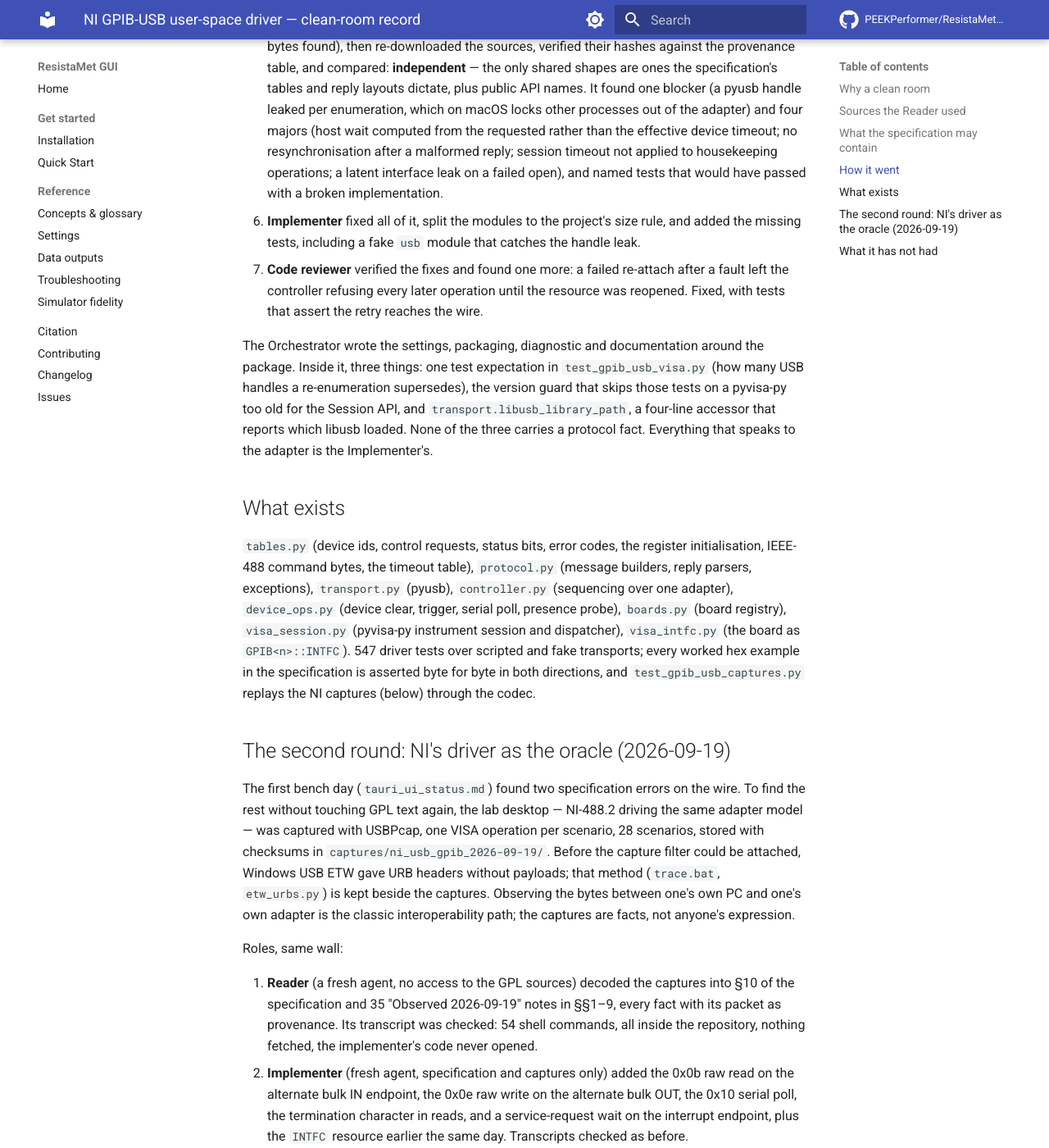
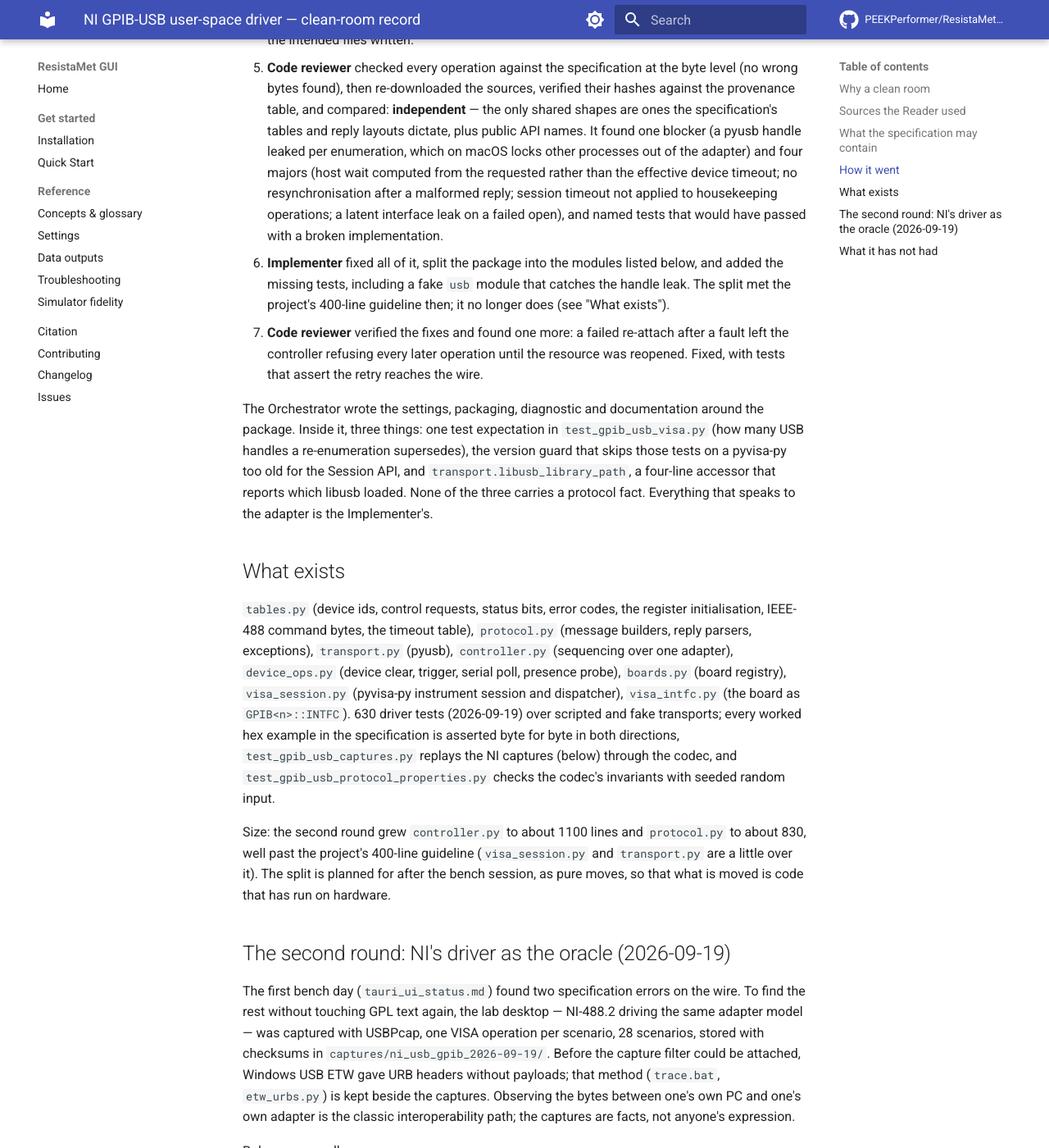
Before and after one commit to PEEKPerformer/ResistaMet-GUI, an MkDocs documentation site: the page built from docs/design/ni_usb_gpib_clean_room.md, in a window 1280 px wide and 1400 px high, scrolled down 2119 px. Shown: the whole window at 82% size. Built offline with MkDocs 1.6.1 and Material for MkDocs 9.7.7, drawn with Linux system fonts in a browser that asks for light colours; comment, search, counter and statistics services are not loaded; some of the changed text lies outside the part shown.

Commit message:
Correct the clean-room record's status, counts and size claim
The header said the driver had not run against a real adapter, above a
paragraph describing the bench day it ran on. The test count was one
round old. "Split the modules to the project's size rule" was true when
written; controller.py is now about 1100 lines, and the record says the
split is planned for after the bench session. The closing paragraph
described the transfer switch as on by default with a flag to turn it
off; it now describes the opt-in switch and why the default changed.

```diff
--- a/docs/design/ni_usb_gpib_clean_room.md
+++ b/docs/design/ni_usb_gpib_clean_room.md
@@ -1,7 +1,9 @@
 # NI GPIB-USB user-space driver — clean-room record
 
-**Status:** implemented and reviewed; not yet run against a real adapter
-**Date:** 2026-09-18
+**Status:** implemented and reviewed. The attach sequence and the framed
+paths ran on a real adapter on 2026-09-18; the instructions taken from NI's
+captures (0x0b, 0x0e, 0x10) and the SRQ wait have not, and are off by default
+**Date:** 2026-09-18, second round 2026-09-19
 **Result:** `resistamet_gui/gpib_usb/` (MIT, like the rest of ResistaMet)
 
 ## Why a clean room
@@ -78,9 +80,10 @@
    resynchronisation after a malformed reply; session timeout not applied
    to housekeeping operations; a latent interface leak on a failed open),
    and named tests that would have passed with a broken implementation.
-6. **Implementer** fixed all of it, split the modules to the project's size
-   rule, and added the missing tests, including a fake `usb` module that
-   catches the handle leak.
+6. **Implementer** fixed all of it, split the package into the modules
+   listed below, and added the missing tests, including a fake `usb` module
+   that catches the handle leak. The split met the project's 400-line
+   guideline then; it no longer does (see "What exists").
 7. **Code reviewer** verified the fixes and found one more: a failed
    re-attach after a fault left the controller refusing every later
    operation until the resource was reopened. Fixed, with tests that assert
@@ -103,10 +106,17 @@
 `device_ops.py` (device clear, trigger, serial poll, presence probe),
 `boards.py` (board registry), `visa_session.py` (pyvisa-py instrument
 session and dispatcher), `visa_intfc.py` (the board as `GPIB<n>::INTFC`).
-547 driver tests over scripted and fake transports; every worked hex
-example in the specification is asserted byte for byte in both directions,
-and `test_gpib_usb_captures.py` replays the NI captures (below) through the
-codec.
+630 driver tests (2026-09-19) over scripted and fake transports; every
+worked hex example in the specification is asserted byte for byte in both
+directions, `test_gpib_usb_captures.py` replays the NI captures (below)
+through the codec, and `test_gpib_usb_protocol_properties.py` checks the
+codec's invariants with seeded random input.
+
+Size: the second round grew `controller.py` to about 1100 lines and
+`protocol.py` to about 830, well past the project's 400-line guideline
+(`visa_session.py` and `transport.py` are a little over it). The split
+is planned for after the bench session, as pure moves, so that what is
+moved is code that has run on hardware.
 
 ## The second round: NI's driver as the oracle (2026-09-19)
 
@@ -160,7 +170,18 @@
 `:TRAC:DATA?`, writes of 2048 and 2049 bytes, a long write to an empty
 address followed by a normal query with no replug, a read and a serial poll
 that time out, the REN modes from the front panel's point of view, and SRQ
-on `*OPC`. Plain reads send the bench-proven bytes; the termination
+on `*OPC`.
+
+Because of that, the new instructions are opt-in. By default every
+transfer, of any size, is a framed 0x0a / 0x0d and the serial poll is the
+IEEE-488.1 command sequence of §5.9: the instructions that ran on the
+bench. pyvisa reads in 20480-byte chunks, so with 0x0b on by default the
+application's first `*IDN?` would have been the first 0x0b ever sent to
+our adapter, in a message sequence no capture shows (0x0c, 0x06 and 0x0b
+as separate messages, under AUXRA 0x81, without NI's bank-2 session
+configuration). `RESISTAMET_GPIB_NI_INSTRUCTIONS=1` switches on 0x0b and
+0x0e for large transfers and 0x10 for the serial poll
+(`RESISTAMET_GPIB_RAW_TRANSFERS`, the switch's first name, is still read);
+the attach log line says which set a board uses. Plain reads send the
+bench-proven `m e` = `00 00` on both read instructions; the termination
 character goes out only when the session enables it.
-`RESISTAMET_GPIB_RAW_TRANSFERS=0` turns the new transfer paths off for a
-one-flag comparison.
```
